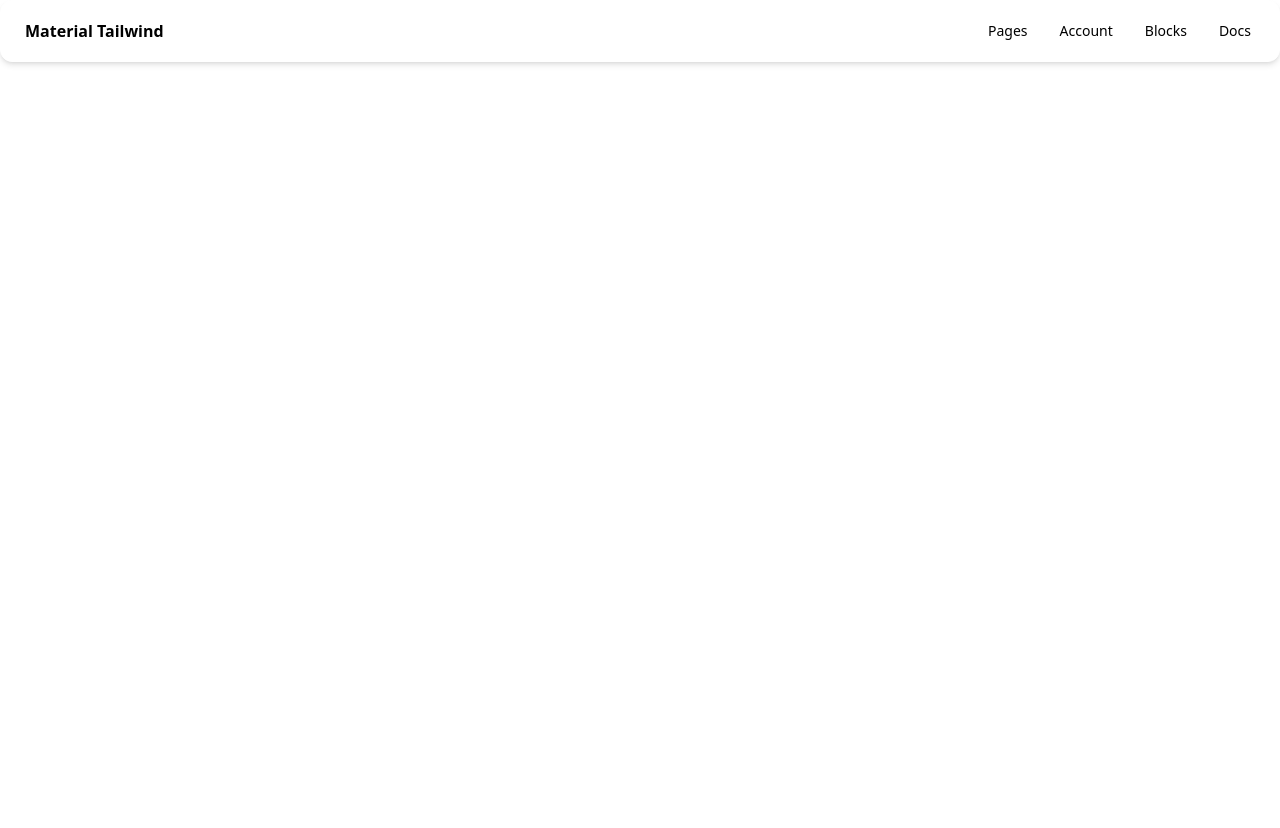
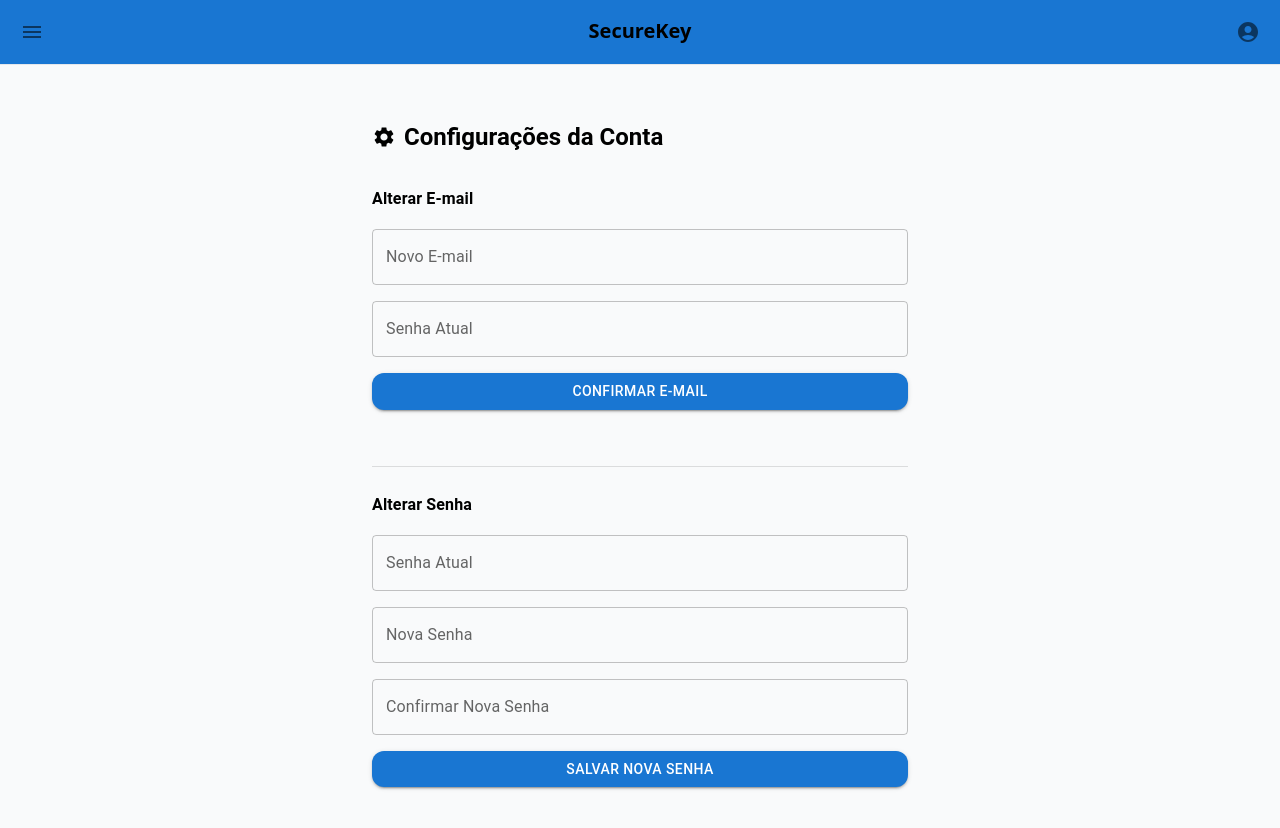
Before and after one commit to GustavoBertuzzi/Securekey, a React (Vite) app in the folder securekey/frontend/: page /configuracoes in a window 1280 px wide. Shown: the top 828 px of the page. Before the commit the page ends 800 px from the top, so only its background shows below. Built offline with nearby package versions, Linux system fonts and the light colour scheme.

Commit message:
página de configurações

```diff
--- /dev/null
+++ b/securekey/frontend/src/components/Layout.jsx
@@ -0,0 +1,171 @@
+import React, { useState } from 'react';
+import {
+  AppBar, Toolbar, IconButton, Drawer,
+  List, ListItem, ListItemIcon, ListItemText,
+  Box, Divider, Menu, MenuItem,
+  Dialog, DialogTitle, DialogContent, DialogActions, Button, Typography
+} from '@mui/material';
+import {
+  Menu as MenuIcon,
+  Home, Settings, Lock, ExitToApp, AccountCircle
+} from '@mui/icons-material';
+import { Link, useNavigate } from 'react-router-dom';
+
+export function Layout({ children, onLogout }) {
+  const [isSidebarOpen, setIsSidebarOpen] = useState(false);
+  const [anchorEl, setAnchorEl] = useState(null);
+  const [logoutOpen, setLogoutOpen] = useState(false);
+  const navigate = useNavigate();
+
+  const sidebarItems = [
+    { text: "Senhas", icon: <Home className="text-gray-700" />, path: "/senhas" },
+    { text: "Cofre", icon: <Lock className="text-gray-700" />, path: "/cofre" },
+    { text: "Configurações", icon: <Settings className="text-gray-700" />, path: "/configuracoes" },
+  ];
+
+  // Funções de controle do menu de perfil
+  const handleProfileMenuOpen = (event) => setAnchorEl(event.currentTarget);
+  const handleProfileMenuClose = () => setAnchorEl(null);
+
+
+
+  // Funções de logout
+  const openLogoutDialog = () => {
+    setLogoutOpen(true);
+    handleProfileMenuClose();
+  };
+
+  const confirmLogout = () => {
+    onLogout(); // Função passada via props para limpar autenticação
+    navigate("/"); // Redireciona para a página de login
+    setLogoutOpen(false);
+  };
+
+  const cancelLogout = () => {
+    setLogoutOpen(false);
+  };
+
+  return (
+    <div className="min-h-screen flex flex-col">
+      {/* Diálogo de Logout Personalizado */}
+      <Dialog open={logoutOpen} onClose={cancelLogout}>
+        <Box className="p-4">
+          <DialogTitle className="flex items-center">
+            <ExitToApp className="text-red-500 mr-2" />
+            <Typography variant="h6">Confirmar Saída</Typography>
+          </DialogTitle>
+          <DialogContent>
+            <Typography>Você realmente deseja sair do sistema?</Typography>
+          </DialogContent>
+          <DialogActions>
+            <Button onClick={cancelLogout} variant="outlined" className="mr-2">
+              Cancelar
+            </Button>
+            <Button
+              onClick={confirmLogout}
+              variant="contained"
+              color="error"
+              startIcon={<ExitToApp />}
+            >
+              Confirmar Saída
+            </Button>
+          </DialogActions>
+        </Box>
+      </Dialog>
+
+      {/* Navbar */}
+      <AppBar position="static" className="bg-white shadow-sm border-b border-gray-200">
+        <Toolbar className="flex justify-between items-center p-2">
+          <IconButton
+            edge="start"
+            onClick={() => setIsSidebarOpen(true)}
+            className="text-gray-800 hover:bg-transparent"
+          >
+            <MenuIcon />
+          </IconButton>
+
+          <div className="flex-grow text-center">
+            <Link to="/senhas" className="text-xl font-bold text-black hover:text-blue-500 no-underline inline-block p-0 m-0 leading-none hover:bg-transparent">
+              SecureKey
+            </Link>
+          </div>
+
+          <div>
+            <IconButton
+              edge="end"
+              onClick={handleProfileMenuOpen}
+              className="text-gray-800 hover:bg-transparent"
+            >
+              <AccountCircle />
+            </IconButton>
+
+            <Menu
+              anchorEl={anchorEl}
+              open={Boolean(anchorEl)}
+              onClose={handleProfileMenuClose}
+              className="mt-2 min-w-[200px] shadow-lg"
+            >
+              <MenuItem onClick={() => { navigate("/configuracoes"); handleProfileMenuClose(); }} className="hover:bg-gray-100">
+                <ListItemIcon>
+                  <Settings className="text-gray-700" />
+                </ListItemIcon>
+                Configurações
+              </MenuItem>
+              <Divider />
+              <MenuItem onClick={openLogoutDialog} className="text-red-500 hover:bg-red-50">
+                <ListItemIcon>
+                  <ExitToApp className="text-red-500" />
+                </ListItemIcon>
+                Sair
+              </MenuItem>
+            </Menu>
+          </div>
+        </Toolbar>
+      </AppBar>
+
+      {/* Layout Principal */}
+      <div className="flex flex-1">
+        {/* Sidebar */}
+        <Drawer
+          anchor="left"
+          open={isSidebarOpen}
+          onClose={() => setIsSidebarOpen(false)}
+        >
+          <Box className="h-full flex flex-col w-64">
+            <List className="flex-grow">
+              {sidebarItems.map((item, index) => (
+                <ListItem
+                  key={index}
+                  button
+                  component={Link}
+                  to={item.path}
+                  className="hover:bg-gray-100 text-gray-800 no-underline"
+                >
+                  <ListItemIcon>{item.icon}</ListItemIcon>
+                  <ListItemText primary={item.text} />
+                </ListItem>
+              ))}
+            </List>
+            <div className="p-2 border-t">
+              <ListItem
+                button
+                onClick={openLogoutDialog}
+                className="text-red-500 hover:bg-red-50"
+              >
+                <ListItemIcon>
+                  <ExitToApp className="text-red-500" />
+                </ListItemIcon>
+                <ListItemText primary="Sair" />
+              </ListItem>
+            </div>
+          </Box>
+        </Drawer>
+
+        {/* Área de Conteúdo */}
+        <main className="flex-1 p-6 bg-gray-50">
+          {children}
+        </main>
+      </div>
+    </div>
+  );
+}
--- a/securekey/frontend/src/pages/Config.jsx
+++ b/securekey/frontend/src/pages/Config.jsx
@@ -1,101 +1,119 @@
-import React from "react";
+import React, { useState } from 'react';
+import { Layout } from '../components/Layout';
 import {
-  Navbar,
-  Collapse,
+  Box,
   Typography,
-  IconButton,
-} from "@material-tailwind/react";
-import { Bars3Icon, XMarkIcon } from "@heroicons/react/24/outline";
+  TextField,
+  Button,
+  Alert,
+  Divider
+} from '@mui/material';
+import { Settings } from '@mui/icons-material';
 
-function NavList() {
+export default function Config() {
+  const [email, setEmail] = useState('');
+  const [currentPassword, setCurrentPassword] = useState('');
+  const [newPassword, setNewPassword] = useState('');
+  const [confirmPassword, setConfirmPassword] = useState('');
+  const [emailPassword, setEmailPassword] = useState('');
+  const [error, setError] = useState('');
+  const [success, setSuccess] = useState('');
+
+  const handleLogout = () => {
+    localStorage.removeItem("token");
+  };
+
+  const handleSubmit = (e) => {
+    e.preventDefault();
+    setError('');
+    setSuccess('');
+
+    if (newPassword !== confirmPassword) {
+      return setError("As senhas não coincidem!");
+    }
+
+    // Simulação de integração com backend
+    setTimeout(() => {
+      setSuccess("Configurações atualizadas com sucesso!");
+      setEmail('');
+      setEmailPassword('');
+      setCurrentPassword('');
+      setNewPassword('');
+      setConfirmPassword('');
+    }, 1500);
+  };
+
   return (
-    <ul className="my-2 flex flex-col gap-2 lg:mb-0 lg:mt-0 lg:flex-row lg:items-center lg:gap-6">
-      <Typography
-        as="li"
-        variant="small"
-        color="black"
-        className="p-1 font-medium"
-      >
-        <a href="#" className="flex items-center hover:text-blue-500 transition-colors">
-          Pages
-        </a>
-      </Typography>
-      <Typography
-        as="li"
-        variant="small"
-        color="black"
-        className="p-1 font-medium"
-      >
-        <a href="#" className="flex items-center hover:text-blue-500 transition-colors">
-          Account
-        </a>
-      </Typography>
-      <Typography
-        as="li"
-        variant="small"
-        color="black"
-        className="p-1 font-medium"
-      >
-        <a href="#" className="flex items-center hover:text-blue-500 transition-colors">
-          Blocks
-        </a>
-      </Typography>
-      <Typography
-        as="li"
-        variant="small"
-        color="black"
-        className="p-1 font-medium"
-      >
-        <a href="#" className="flex items-center hover:text-blue-500 transition-colors">
-          Docs
-        </a>
-      </Typography>
-    </ul>
+    <Layout onLogout={handleLogout}>
+      <Box sx={{ p: 4, maxWidth: 600, mx: 'auto' }}>
+        <Typography variant="h5" fontWeight="bold" mb={4} display="flex" alignItems="center">
+          <Settings sx={{ mr: 1 }} />
+          Configurações da Conta
+        </Typography>
+
+        {error && <Alert severity="error" sx={{ mb: 2 }}>{error}</Alert>}
+        {success && <Alert severity="success" sx={{ mb: 2 }}>{success}</Alert>}
+
+        <Box component="form" onSubmit={handleSubmit}>
+          {/* Alterar Email */}
+          <Typography variant="subtitle1" fontWeight="bold" mb={2}>Alterar E-mail</Typography>
+          <TextField
+            fullWidth
+            variant="outlined"
+            label="Novo E-mail"
+            value={email}
+            onChange={(e) => setEmail(e.target.value)}
+            sx={{ mb: 2, borderRadius: 3 }}
+          />
+          <TextField
+            fullWidth
+            type="password"
+            variant="outlined"
+            label="Senha Atual"
+            value={emailPassword}
+            onChange={(e) => setEmailPassword(e.target.value)}
+            sx={{ mb: 2, borderRadius: 3 }}
+          />
+          <Button type="submit" variant="contained" fullWidth sx={{ mb: 4, borderRadius: 3 }}>
+            Confirmar E-mail
+          </Button>
+
+          <Divider sx={{ my: 3 }} />
+
+          {/* Alterar Senha */}
+          <Typography variant="subtitle1" fontWeight="bold" mb={2}>Alterar Senha</Typography>
+          <TextField
+            fullWidth
+            type="password"
+            variant="outlined"
+            label="Senha Atual"
+            value={currentPassword}
+            onChange={(e) => setCurrentPassword(e.target.value)}
+            sx={{ mb: 2, borderRadius: 3 }}
+          />
+          <TextField
+            fullWidth
+            type="password"
+            variant="outlined"
+            label="Nova Senha"
+            value={newPassword}
+            onChange={(e) => setNewPassword(e.target.value)}
+            sx={{ mb: 2, borderRadius: 3 }}
+          />
+          <TextField
+            fullWidth
+            type="password"
+            variant="outlined"
+            label="Confirmar Nova Senha"
+            value={confirmPassword}
+            onChange={(e) => setConfirmPassword(e.target.value)}
+            sx={{ mb: 2, borderRadius: 3 }}
+          />
+          <Button type="submit" variant="contained" fullWidth sx={{ borderRadius: 3 }}>
+            Salvar Nova Senha
+          </Button>
+        </Box>
+      </Box>
+    </Layout>
   );
 }
-
-export default function NavbarSimple() {
-  const [openNav, setOpenNav] = React.useState(false);
-
-  const handleWindowResize = () =>
-    window.innerWidth >= 960 && setOpenNav(false);
-
-  React.useEffect(() => {
-    window.addEventListener("resize", handleWindowResize);
-
-    return () => {
-      window.removeEventListener("resize", handleWindowResize);
-    };
-  }, []);
-
-  return (
-    <Navbar className="mx-auto max-w-screen-xl px-6 py-3">
-      <div className="flex items-center justify-between text-blue-gray-900">
-        <Typography
-          as="a"
-          href="#"
-          variant="h6"
-          className="mr-4 cursor-pointer py-1.5 text-black"
-
-        >
-          Material Tailwind
-        </Typography>
-        <div className="hidden lg:block">
-          <NavList />
-        </div>
-        <IconButton
-          variant="text"
-          className="ml-auto h-6 w-6 text-inherit hover:bg-transparent focus:bg-transparent active:bg-transparent lg:hidden"
-          ripple={false}
-          onClick={() => setOpenNav(!openNav)}
-        >
-          {openNav ? (
-            <XMarkIcon className="h-6 w-6" strokeWidth={2} />
-          ) : (
-            <Bars3Icon className="h-6 w-6" strokeWidth={2} />
-          )}
-        </IconButton>
-      </div>
-    </Navbar>
-  );
-}
```
Also changed, not shown: securekey/frontend/src/components/NavBar.jsx (deleted).
